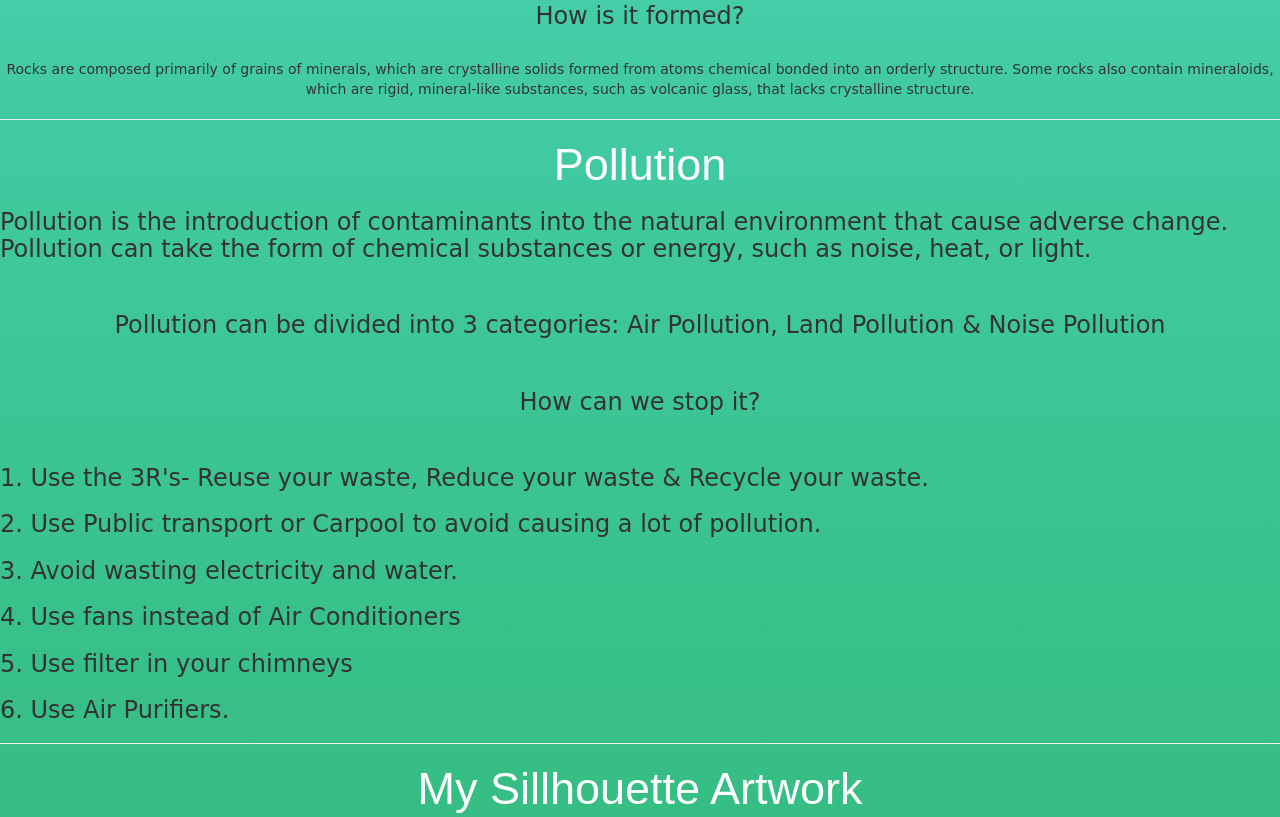
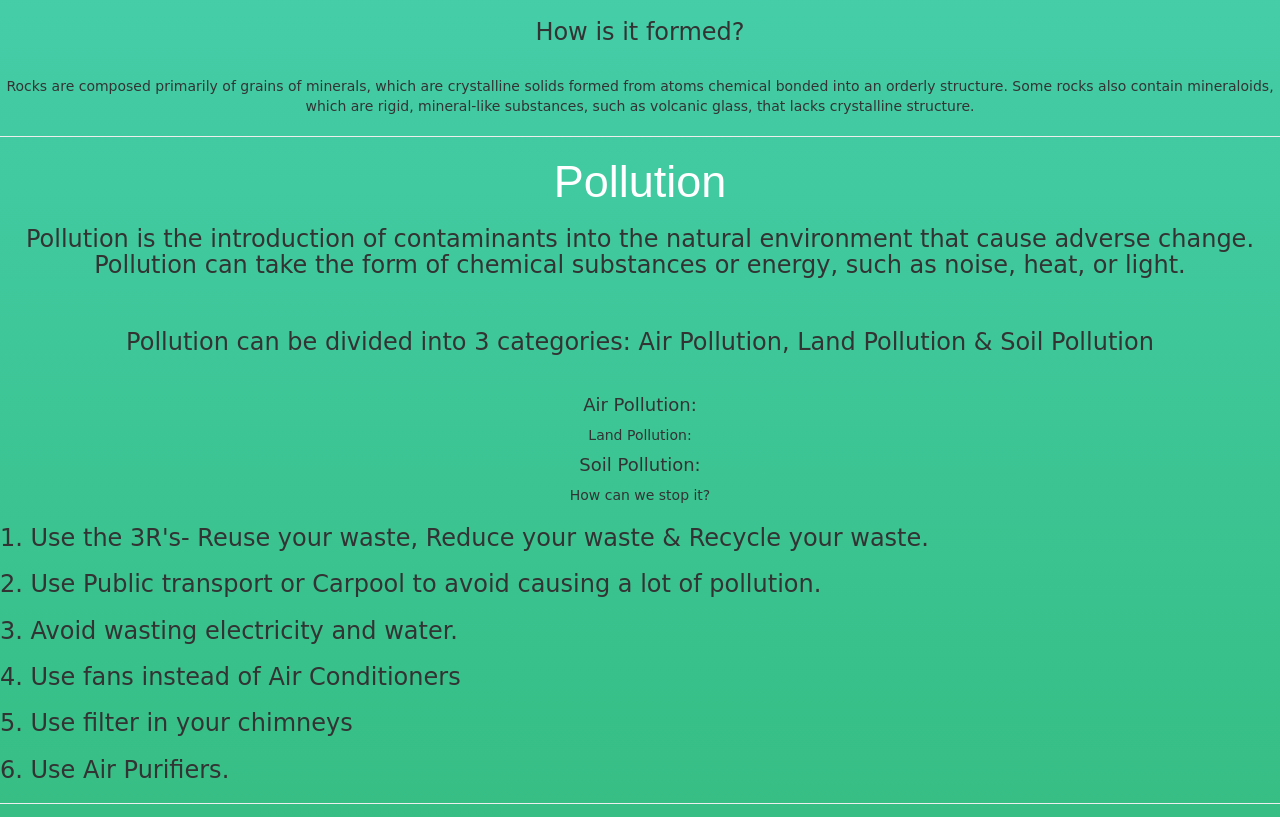
Before and after one commit to Snowhite3105/Theme-4-Mission, a plain HTML site: page index.html in a window 1280 px wide. Shown: the part 1583-2400 px from the top of the page. Drawn offline with nearby package versions, Linux system fonts and the light colour scheme.

Commit message:
Update index.html

```diff
--- a/index.html
+++ b/index.html
@@ -73,7 +73,7 @@
             <h1 class="text-capitalize"> Rocks </h1>
             <img src="Rock.jpg">
             <br>
-            <h4> A rock is any naturally occurring solid mass or aggregate of minerals or mineraloid matter. </h4>
+            <h3> A rock is any naturally occurring solid mass or aggregate of minerals or mineraloid matter. </h3>
             <br>
             <img src="Classification%20of%20Rocks.png">
             <br>
@@ -85,10 +85,14 @@
     <hr>
     <section id="P">
           <h1 class="text-capitalize"> Pollution </h1>
-        <h3 class="text-left"> Pollution is the introduction of contaminants into the natural environment that cause adverse change. Pollution can take the form of chemical substances or energy, such as noise, heat, or light.  </h3>
+        <h3> Pollution is the introduction of contaminants into the natural environment that cause adverse change. Pollution can take the form of chemical substances or energy, such as noise, heat, or light.  </h3>
         <br>
-        <h3 text-left> Pollution can be divided into 3 categories: Air Pollution, Land Pollution & Noise Pollution </h3>
+        <h3 text-left> Pollution can be divided into 3 categories: Air Pollution, Land Pollution & Soil Pollution </h3>
           <br>
+        <h4> Air Pollution: </h4
+            <h4> Land Pollution: </h4>
+            <h4> Soil Pollution: </h4
+
           <h3> How can we stop it?</h3>
           <br>
 <h3 class="text-left"> 1. Use the 3R's- Reuse your waste, Reduce your waste & Recycle your waste. </h3>
```
